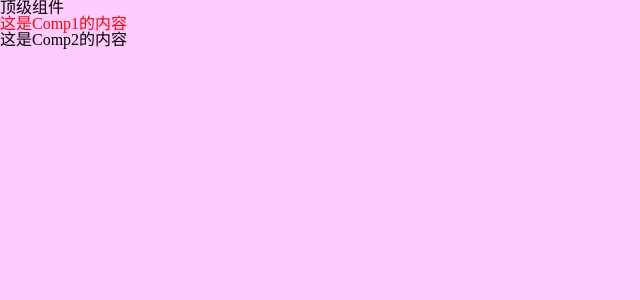
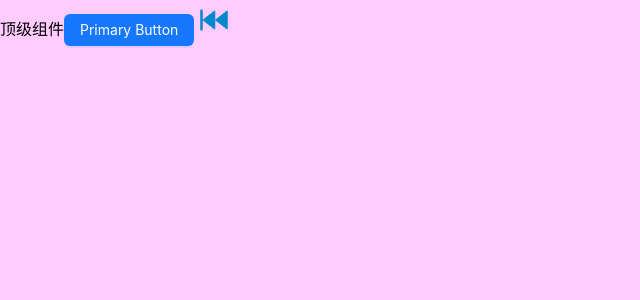
Before and after one commit to nonamelhm/reactDemo, a React (Vite) app: page / in a window 1280 px wide. Shown: the top 300 px of the page, without its empty margins (0-640 px from the left). Built offline with nearby package versions, Linux system fonts and the light colour scheme.

Commit message:
feat:配置antd样式的自动按需引入

```diff
--- a/package.json
+++ b/package.json
@@ -10,6 +10,8 @@
     "preview": "vite preview"
   },
   "dependencies": {
+    "@ant-design/icons": "^5.3.7",
+    "antd": "^5.19.1",
     "react": "^18.3.1",
     "react-dom": "^18.3.1",
     "reset-css": "^5.0.2"
--- a/src/App.tsx
+++ b/src/App.tsx
@@ -1,14 +1,15 @@
 import { useState } from 'react'
-import Comp1 from "@/components/Comp1";
-import Comp2 from "@/components/Comp2";
+import {Button} from 'antd';
+import {FastBackwardOutlined} from "@ant-design/icons";
+
 function App() {
     const [count, setCount] = useState(0);
 
   return (
     <div className="App">
         顶级组件
-        <Comp1></Comp1>
-        <Comp2></Comp2>
+        <Button type="primary">Primary Button</Button>
+        <FastBackwardOutlined style={{fontSize:"40px",color:"#08c"}}></FastBackwardOutlined>
     </div>
   )
 }
```
Also changed, not shown: 2 other files (tests, documents, lock files or other folders).
